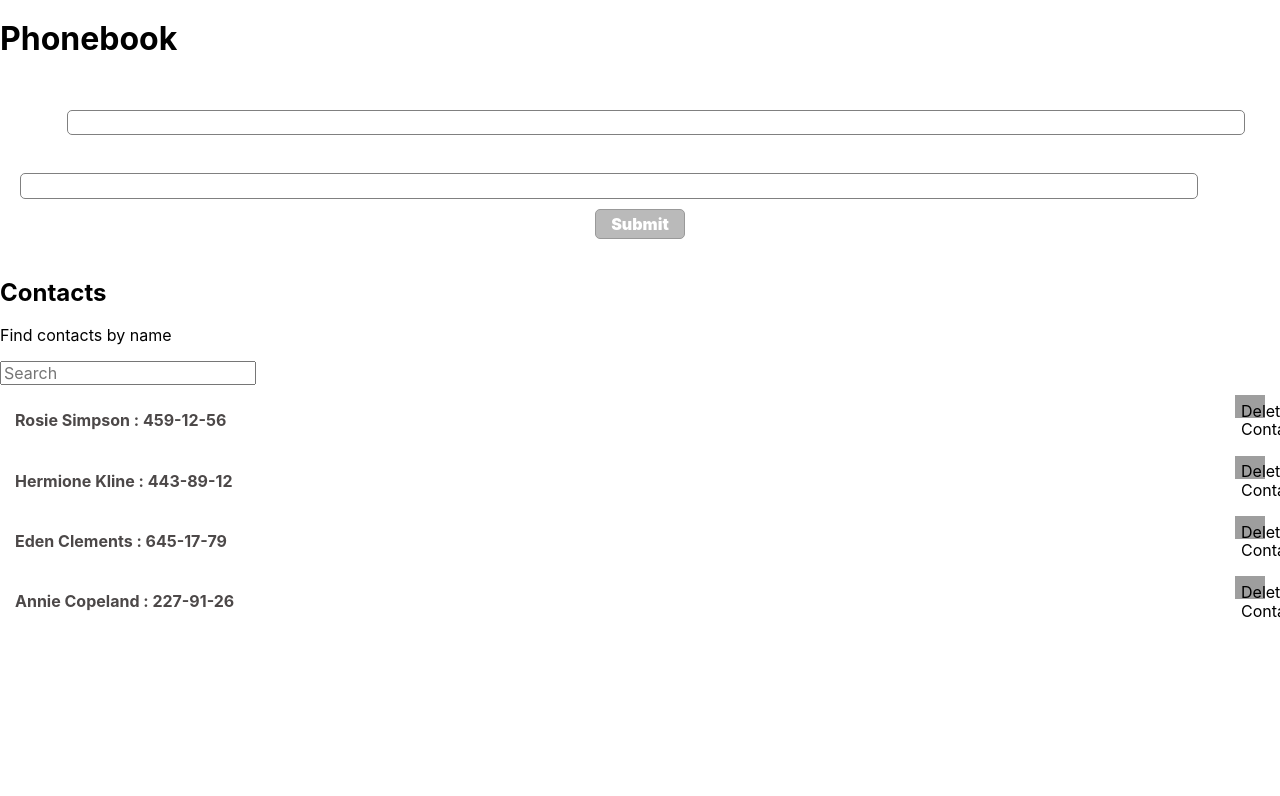
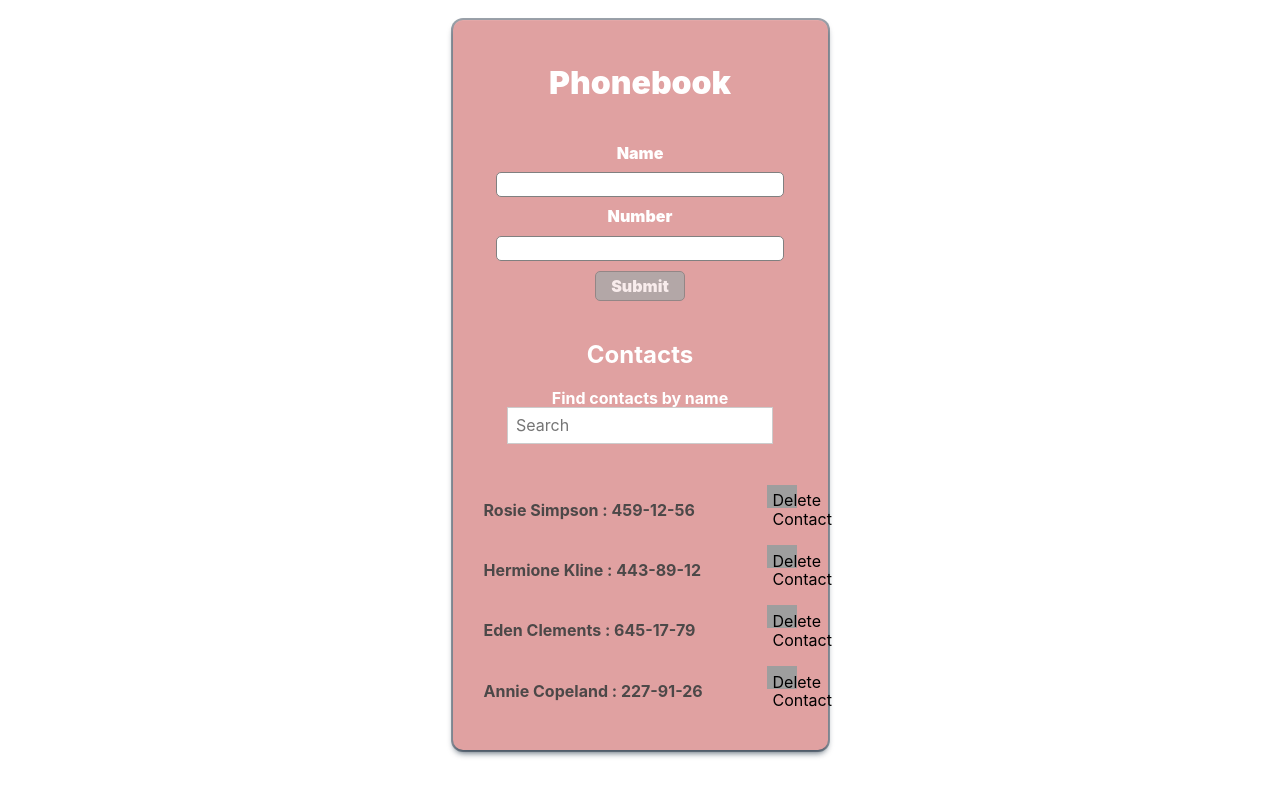
Before and after one commit to Lekoda/react-hw-02-phonebook, a React (Create React App) app: page / in a window 1280 px wide. Shown: the top 796 px of the page. Built offline with nearby package versions, Linux system fonts and the light colour scheme; grey boxes are pictures that could not be loaded.

Commit message:
add style -Filter, App

```diff
--- a/src/components/App.jsx
+++ b/src/components/App/App.jsx
@@ -1,7 +1,8 @@
 import React, { Component } from 'react';
-import { ContactForm } from './ContactForm/ContactForm';
-import { ContactList } from './ContactList/ContactList';
-import { Filter } from './Filter/Filter';
+import { ContactForm } from '../ContactForm/ContactForm';
+import { ContactList } from '../ContactList/ContactList';
+import { Filter } from '../Filter/Filter';
+import { Container, Title, Subtitle } from './App.styled';
 
 export class App extends Component {
   state = {
@@ -50,16 +51,16 @@ export class App extends Component {
 
   render() {
     return (
-      <div>
-        <h1>Phonebook</h1>
+      <Container>
+        <Title>Phonebook</Title>
         <ContactForm onAdd={this.addContact} />
-        <h2>Contacts</h2>
+        <Subtitle>Contacts</Subtitle>
         <Filter filter={this.state.filter} onChange={this.onChange} />
         <ContactList
           contacts={this.getFilteredContacts()}
           onDelete={this.deleteContact}
         />
-      </div>
+      </Container>
     );
   }
 }
--- /dev/null
+++ b/src/components/App/App.styled.js
@@ -0,0 +1,25 @@
+import styled from 'styled-components';
+
+export const Container = styled.div`
+  padding: 24px 16px;
+  margin: 20px auto;
+  width: 375px;
+  border-radius: 10px;
+  box-shadow: rgba(6, 24, 44, 0.4) 0px 0px 0px 2px,
+    rgba(6, 24, 44, 0.65) 0px 4px 6px -1px,
+    rgba(255, 255, 255, 0.08) 0px 1px 0px inset;
+  background-color: rgb(224, 161, 161);
+  display: flex;
+  flex-direction: column;
+  text-align: center;
+`;
+
+export const Title = styled.h1`
+  font-weight: 900;
+  color: white;
+`;
+
+export const Subtitle = styled.h2`
+  font-weight: 700;
+  color: white;
+`;
--- a/src/components/Filter/Filter.js
+++ b/src/components/Filter/Filter.js
@@ -1,14 +1,18 @@
+import { StyledInput, FilterContainer, StyledLabel } from './Filter.styled';
+
 export const Filter = ({ filter, onChange }) => {
   return (
-    <>
-      <p>Find contacts by name</p>
-      <input
+    <FilterContainer>
+      <StyledLabel>
+        Find contacts by name
+        <StyledInput
           type="text"
           placeholder="Search"
           name="filter"
           value={filter}
           onChange={onChange}
         />
-    </>
+      </StyledLabel>
+    </FilterContainer>
   );
 };
--- a/src/components/Filter/Filter.styled.js
+++ b/src/components/Filter/Filter.styled.js
@@ -0,0 +1,19 @@
+import styled from 'styled-components';
+
+export const FilterContainer = styled.div`
+  display: flex;
+  flex-direction: column;
+  gap: 10px;
+`;
+
+export const StyledLabel = styled.label`
+  color: white;
+  font-weight: 700;
+  margin-bottom: 15px;
+`;
+
+export const StyledInput = styled.input`
+  padding: 0.5rem;
+  margin-bottom: 1rem;
+  border: 1px solid #ccc;
+`;
--- a/src/index.js
+++ b/src/index.js
@@ -1,6 +1,6 @@
 import React from 'react';
 import ReactDOM from 'react-dom/client';
-import { App } from 'components/App';
+import { App } from 'components/App/App';
 import { GlobalStyle } from 'components/GlobalStyled';
 
 ReactDOM.createRoot(document.getElementById('root')).render(
```
Lines whose indentation alone changed are shown as unchanged.
